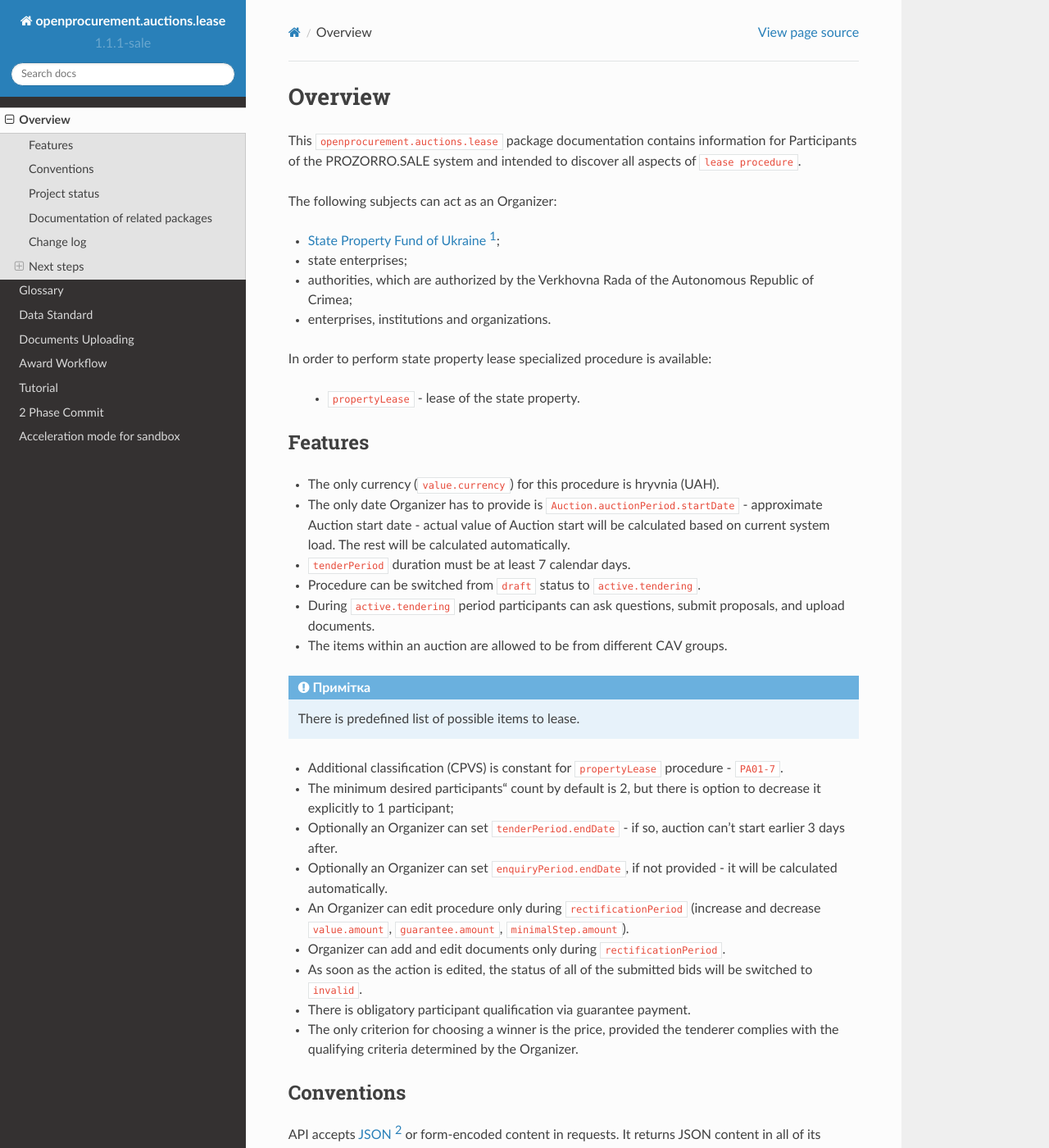
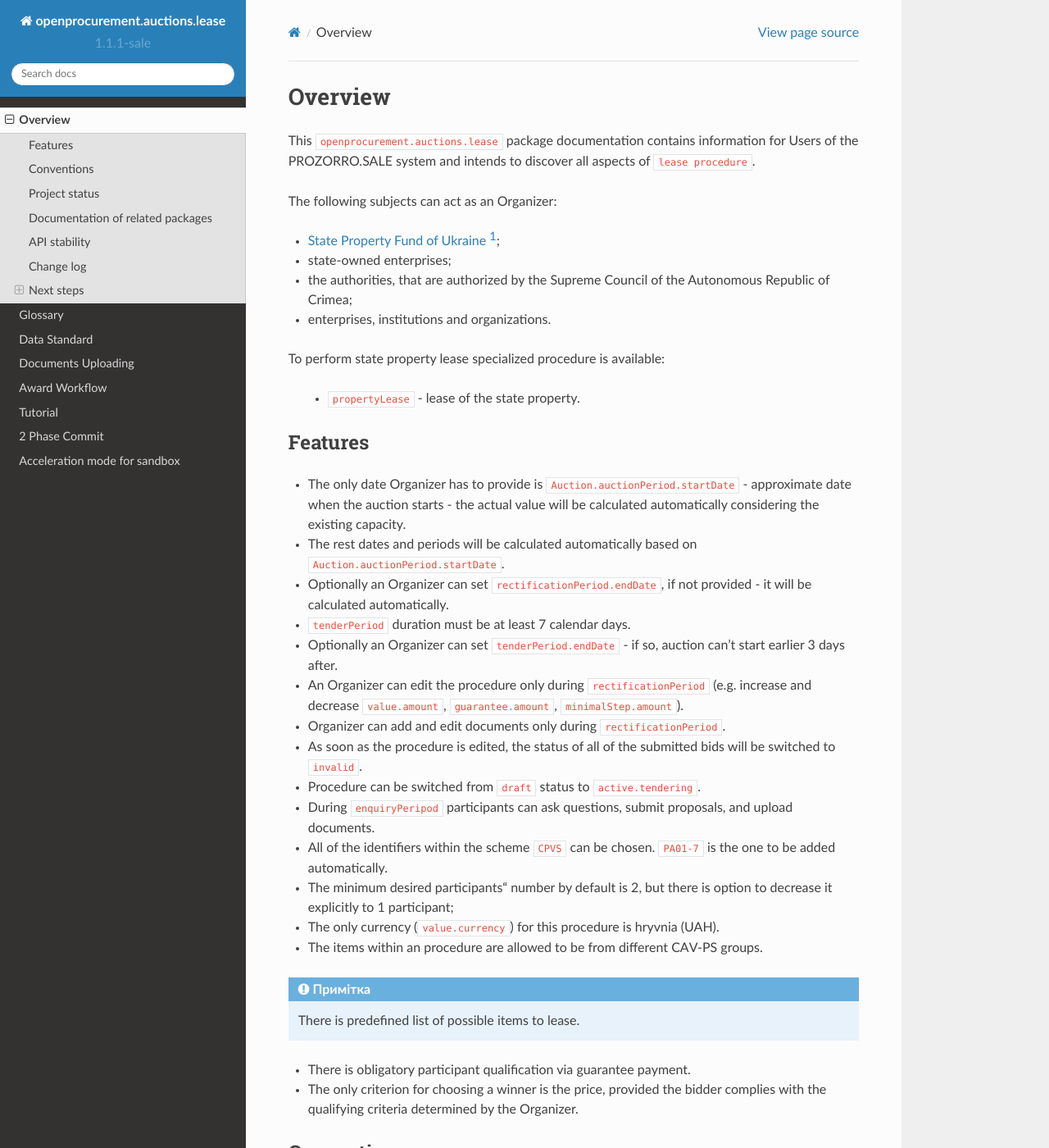
Before and after one commit to raccoongang/openprocurement.auctions.lease, a Sphinx documentation site: the page built from docs/source/overview.rst, in a window 1280 px wide and 1400 px high. Shown: the whole window at 82% size. Built offline with Sphinx 7.4.7 and the Read the Docs theme 2.0.0, drawn with Linux system fonts in a browser that asks for light colours; some of the changed text lies outside the part shown.

Commit message:
all changes megred for check

```diff
--- a/docs/source/overview.rst
+++ b/docs/source/overview.rst
@@ -1,59 +1,61 @@
 Overview
 ========
 
-This ``openprocurement.auctions.lease`` package documentation contains information for Participants
-of the PROZORRO.SALE system and intended to discover all aspects of ``lease procedure``.
+This ``openprocurement.auctions.lease`` package documentation contains information for Users
+of the PROZORRO.SALE system and intends to discover all aspects of ``lease procedure``.
 
 
 The following subjects can act as an Organizer:
 
 * `State Property Fund of Ukraine`_;
 
-* state enterprises;
+* state-owned enterprises;
 
-* authorities, which are authorized by the Verkhovna Rada of the Autonomous Republic of Crimea;
+* the authorities, that are authorized by the Supreme Council of the Autonomous Republic of Crimea;
 
 * enterprises, institutions and organizations.
 
 
-In order to perform state property lease specialized procedure is available:
+To perform state property lease specialized procedure is available:
 
  * ``propertyLease`` - lease of the state property.
 
 Features
 --------
 
-* The only currency (``value.currency``) for this procedure is hryvnia (UAH).
+* The only date Organizer has to provide is ``Auction.auctionPeriod.startDate`` - approximate date when the auction starts - the actual value will be calculated automatically considering the existing capacity.
 
-* The only date Organizer has to provide is ``Auction.auctionPeriod.startDate`` - approximate Auction start date - actual value of Auction start will be calculated based on current system load. The rest will be calculated automatically.
+* The rest dates and periods will be calculated automatically based on ``Auction.auctionPeriod.startDate``.
+
+* Optionally an Organizer can set ``rectificationPeriod.endDate``, if not provided - it will be calculated automatically.
 
 * ``tenderPeriod`` duration must be at least 7 calendar days.
 
+* Optionally an Organizer can set ``tenderPeriod.endDate`` - if so, auction can't start earlier 3 days after.
+
+* An Organizer can edit the procedure only during ``rectificationPeriod`` (e.g. increase and decrease ``value.amount``, ``guarantee.amount``, ``minimalStep.amount``).
+
+* Organizer can add and edit documents only during ``rectificationPeriod``.
+
+* As soon as the procedure is edited, the status of all of the submitted bids will be switched to ``invalid``.
+
 * Procedure can be switched from ``draft`` status to ``active.tendering``.
 
-* During ``active.tendering`` period participants can ask questions, submit proposals, and upload documents.
+* During ``enquiryPeripod`` participants can ask questions, submit proposals, and upload documents.
 
-* The items within an auction are allowed to be from different CAV groups.
+* All of the identifiers within the scheme ``CPVS`` can be chosen. ``PA01-7`` is the one to be added automatically.
+
+* The minimum desired participants' number by default is 2, but there is option to decrease it explicitly to 1 participant;
+
+* The only currency (``value.currency``) for this procedure is hryvnia (UAH).
+
+* The items within an procedure are allowed to be from different CAV-PS groups.
 
 .. note:: There is predefined list of possible items to lease.
 
-* Additional classification (CPVS) is constant for ``propertyLease`` procedure - ``PA01-7``.
-
-* The minimum desired participants' count by default is 2, but there is option to decrease it explicitly to 1 participant;
-
-* Optionally an Organizer can set ``tenderPeriod.endDate`` - if so, auction can't start earlier 3 days after.
-
-* Optionally an Organizer can set ``enquiryPeriod.endDate``, if not provided - it will be calculated automatically.
-
-* An Organizer can edit procedure only during ``rectificationPeriod`` (increase and decrease ``value.amount``, ``guarantee.amount``, ``minimalStep.amount``).
-
-* Organizer can add and edit documents only during ``rectificationPeriod``.
-
-* As soon as the action is edited, the status of all of the submitted bids will be switched to ``invalid``.
-
 * There is obligatory participant qualification via guarantee payment.
 
-* The only criterion for choosing a winner is the price, provided the tenderer complies with the qualifying criteria determined by the Organizer.
+* The only criterion for choosing a winner is the price, provided the bidder complies with the qualifying criteria determined by the Organizer.
 
 Conventions
 -----------
@@ -96,6 +98,12 @@
 
 * `OpenProcurement API <http://api-docs.openprocurement.org/en/latest/>`_
 
+API stability
+-------------
+
+API is relatively stable.
+
+
 Change log
 ----------
 1.1.1-sale
--- a/docs/source/standard/bid.rst
+++ b/docs/source/standard/bid.rst
@@ -14,7 +14,10 @@
     Possible values are:
 
     * `draft`
+    Technical status. Bids should be submitted as `draft` and then activated manually.
+
     * `active`
+    Operational status.
 
 :tenderers:
     List of :ref:`Organization` objects, required
```
Also changed, not shown: docs/source/standard/auction.rst (+6 -6 lines), docs/source/standard/contract.rst (+4 -24 lines), docs/source/standard/item.rst (+7 -22 lines).
